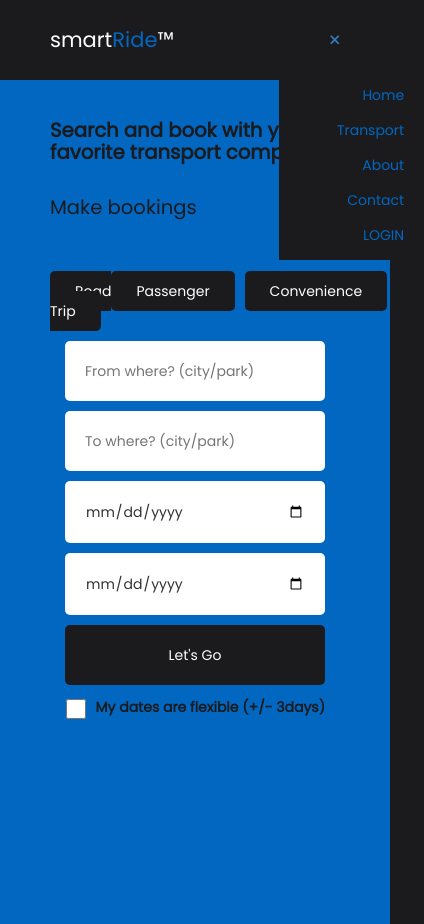
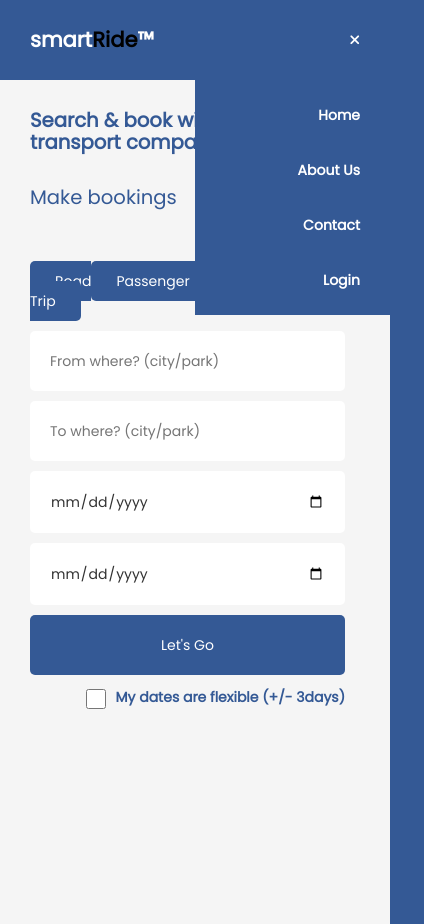
Before and after one commit to Wymi001/smartride, a plain HTML site: page index.html in a window 390 px wide. Both pictures are taken after a click on the link 333 px from the left and 40 px from the top of the page. Shown: the whole page, 424 px wide, since content can reach past the window. Drawn offline with nearby package versions, Linux system fonts and the light colour scheme.

Commit message:
Added responsiveness

```diff
--- a/index.html
+++ b/index.html
@@ -19,7 +19,7 @@
       </div>
       <ul id="navLinks">
         <li onmouseover="hideSubLinks()"><a href="index.html" class="active">Home</a></li>
-        <li><a href="" onmouseover="revealSubLinks()" onmouseout="revealSubLinks()">Transport</a></li>
+        <!-- <li><a href="" onmouseover="revealSubLinks()" onmouseout="revealSubLinks()">Transport</a></li>
         <ul class="sub-menu" id="transport">
           <li><a href="">KASMAG MOTORS</a></li>
           <li><a href="">YOUNG LEGACY MOTORS</a></li>
@@ -30,10 +30,10 @@
           <li><a href="">KASMAG MOTORS</a></li>
           <li><a href="">YOUNG LEGACY MOTORS</a></li>
           <li><a href="">MUFSUF MOTORS</a></li>
-        </ul>
-        <li onmouseover="hideSubLinks()"><a href="">About</a></li>
+        </ul> -->
+        <li onmouseover="hideSubLinks()"><a href="">About Us</a></li>
         <li><a href="">Contact</a></li>
-        <li><a href="login.html" class="login" onclick="displayLogin()">LOGIN</a></li>
+        <li><a href="login.html" class="login" onclick="displayLogin()">Login</a></li>
       </ul>
       <a href="javascript:void(0)" class="icon-1" id="openIcon" onclick="showLinks()"
         ><i class="fas fa-bars"></i
@@ -43,22 +43,18 @@
     </nav>
     <section class="hero">
       <div class="instruction">
-        <h3>Search and book with your favorite transport company</h3><br>
+        <h3>Search & book with your favorite transport company</h3><br>
         <a class="booking" href="#">Make bookings</a>
       </div>
       <div class="center-div">
         <ul class="option-list">
         <li><a href="#" onclick="displayOptions()" id="trip-type">Road Trip</a></li>
-        <!-- <ul id="dropdown-trip">
-          <li><a href="#">One Way</a></li>
-          <li><a href="#">Round</a></li>
-        </ul> -->
         <li><a href="#">Passenger</a></li>
         <li><a href="#">Convenience</a></li>
       </ul>
       <div class="container form">
         <div class="row">
-          <div class="col-md-6 wrap">
+          <div class="col-md-6 removepad">
               <div class="col-md-6 destination">
                 <input type="text" class="from-where" placeholder="From where? (city/park)">
               </div>
--- a/main.scss
+++ b/main.scss
@@ -8,9 +8,11 @@ $fonts: "Poppins";
  margin: 0;
  padding: 0;
  box-sizing: border-box;
+}
+
  body {
    font-family: $fonts;
-   background-color: #1B1B1E;
+   background-color: #345995;
 
    nav{
     position: relative;
@@ -20,16 +22,17 @@ $fonts: "Poppins";
     display: flex;
     align-items: center;
     justify-content: space-between;
-    background-color: #1B1B1E;
+    background-color: #345995;
     z-index: 50;
 
     .brandname{
      a{
       color: #fff;
       font-size: 1.5em;
+      font-weight: 900;
 
       span{
-       color: #0267C1;
+       color: #000;
       }
       &:hover{
        text-decoration: none;
@@ -41,13 +44,14 @@ $fonts: "Poppins";
      li{
       margin-left: 30px;
       list-style: none;
-      color: #0267C1;
+
 
       a{
-
+        font-weight: bold;
+        color: #fff;
        &:hover{
         text-decoration: none;
-        color: blue;
+        // color: #fff;
        }
       }
 
@@ -59,8 +63,8 @@ $fonts: "Poppins";
       text-align: center;
       top: 60px;
       right: 270px;
-      color: #0267C1;
-      background-color: #1B1B1E;
+      color: #fff;
+      background-color: #345995;
       padding: 10px 20px;
       z-index: 50;
      }
@@ -73,24 +77,24 @@ $fonts: "Poppins";
     position: relative;
     height: 100vh;
     width: 100%;
-    background-color: #0267C1;
+    background-color: whitesmoke;
     padding: 20px 100px;
     z-index: 10;
     overflow: hidden;
 
     .instruction{
      h3{
-      color: #1B1B1E;
+      color: #345995;
       font-weight: bold;
      }
      .booking{
-      color: #1B1B1E;
+      color: #345995;
       font-size: 1.4em;
 
       &:hover{
        text-decoration: none;
        color: #fff;
-       background-color: #1B1B1E;
+       background-color: #345995;
        padding: 10px 25px;
        border-radius: 5px;
       }
@@ -108,22 +112,23 @@ $fonts: "Poppins";
       a{
        color: #fff;
        margin: 20px 10px 20px 0;
-       background-color: #1B1B1E;
+       background-color: #345995;
        padding: 10px 25px;
        border-radius: 5px;
 
        &:hover{
         text-decoration: none;
-        color: #0267C1;
+        color: #fff;
+        background-color: #000;
        }
       }
      }
      .form{
       margin-top: 20px;
 
-      .wrap{
-       min-height: 250px;
-       padding: 0;
+    .removepad{
+      min-height: 250px;
+      padding: 0;
 
       .destination{
        margin-bottom: 10px;
@@ -132,7 +137,7 @@ $fonts: "Poppins";
        margin-bottom: 10px;
       }
       .cta{
-       background-color: #1B1B1E;
+       background-color: #345995;
        color: #fff;
       }
             .flexible {
@@ -142,7 +147,7 @@ $fonts: "Poppins";
              align-items: center;
 
              a {
-              color: #1B1B1E;
+              color: #345995;
               margin-left: 10px;
               font-weight: bold;
 
@@ -163,6 +168,10 @@ $fonts: "Poppins";
        border-radius: 5px;
        border: none;
        outline: none;
+
+       &:focus{
+        outline: 1px solid #345995;
+       }
       }
       .date-input, .cta {
        padding: 20px;
@@ -170,6 +179,9 @@ $fonts: "Poppins";
        border-radius: 5px;
        border: none;
        outline: none;
+      &:focus {
+          outline: 1px solid #345995;
+        }
       }
      }
           .img-container {
@@ -185,49 +197,55 @@ $fonts: "Poppins";
 
     }
    }
-   @media only screen and (max-width: 700px) {
+   @media only screen and (max-width: 600px) {
     nav{
-     padding: 0 50px;
+     padding: 0 30px;
 
      #navLinks{
-      position: relative;
+      position: absolute;
       display: none;
-      top: 130px;
-      left: 100px;
+      top: 80px;
+      right: 0;
       padding: 0 20px;
       text-align: right;
-      background-color: #1B1B1E;
+      background-color: #345995;
       width: 50%;
 
       li {
         display: block;
         margin-top: 15px;
         margin-bottom: 15px;
+        padding: 10px;
+        &:hover{
+          background-color: #3066BE;
+        }
         a{
-         color: #0267C1;
+         color: #fff;
         }
        }
-       #transport{
-        width: 100%;
-        position: absolute;
-        right: 200px;
-        top: 0;
-       }
+      //  #transport{
+      //   width: 100%;
+      //   position: absolute;
+      //   right: 200px;
+      //   top: 0;
+      //  }
      }
     .icon-1{
      display: block;
+     color: #fff;
     }
     .icon-2{
      display: none;
+     color: #fff;
     }
     }
     .hero{
-     padding: 50px;
+     padding: 30px;
      width: 100%;
      overflow: hidden;
 
      .instruction{
-      margin-top: -30px;
+      margin-top: -20px;
       h3{
        font-size: 1.4em;
       }
@@ -238,4 +256,7 @@ $fonts: "Poppins";
     }
    }
   }
-}
+
+  .col-md-6, .col-md-12{
+padding-left: 0px !important;
+   }
```
Also changed, not shown: main.css, 1 other file.
